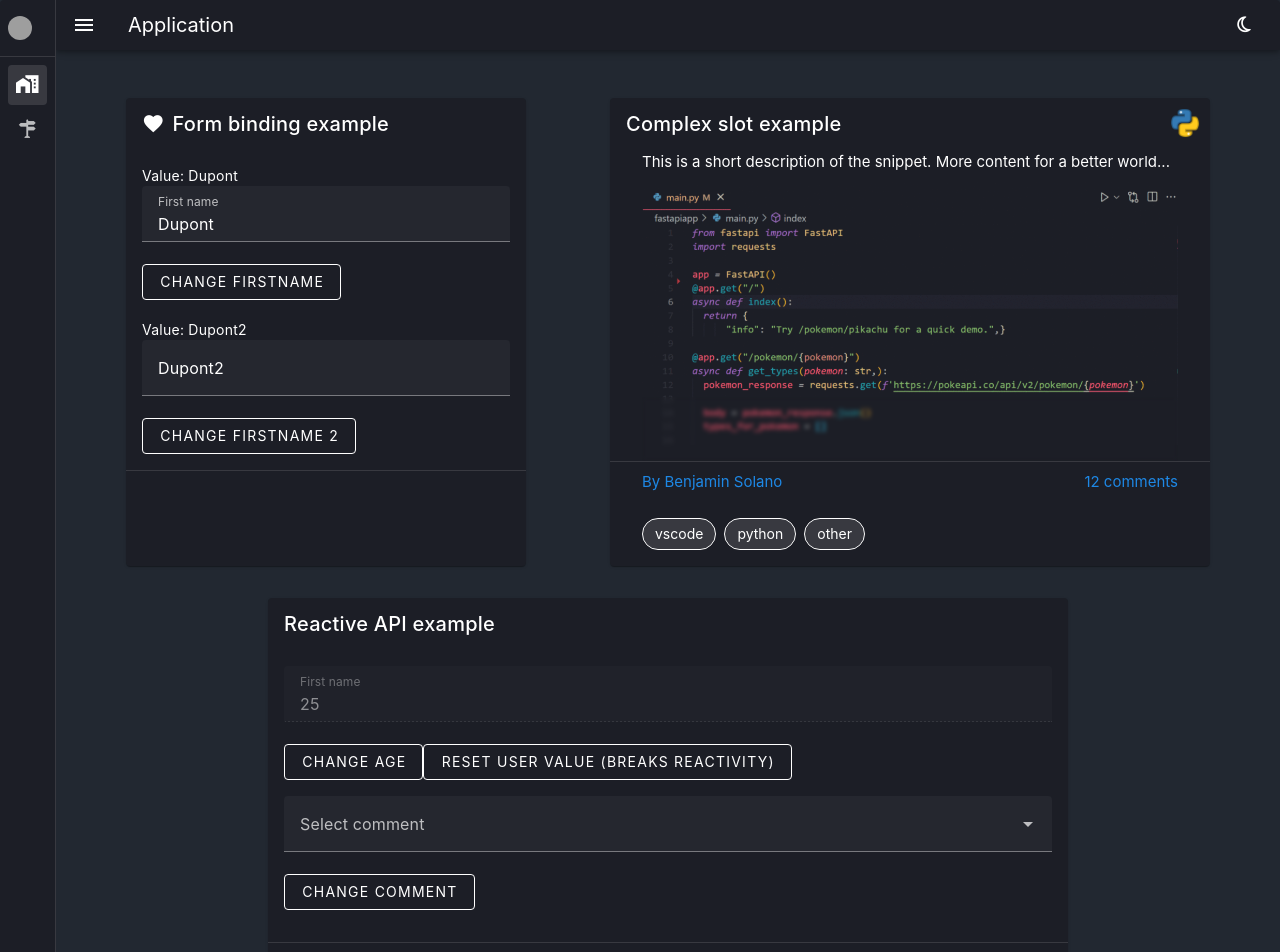
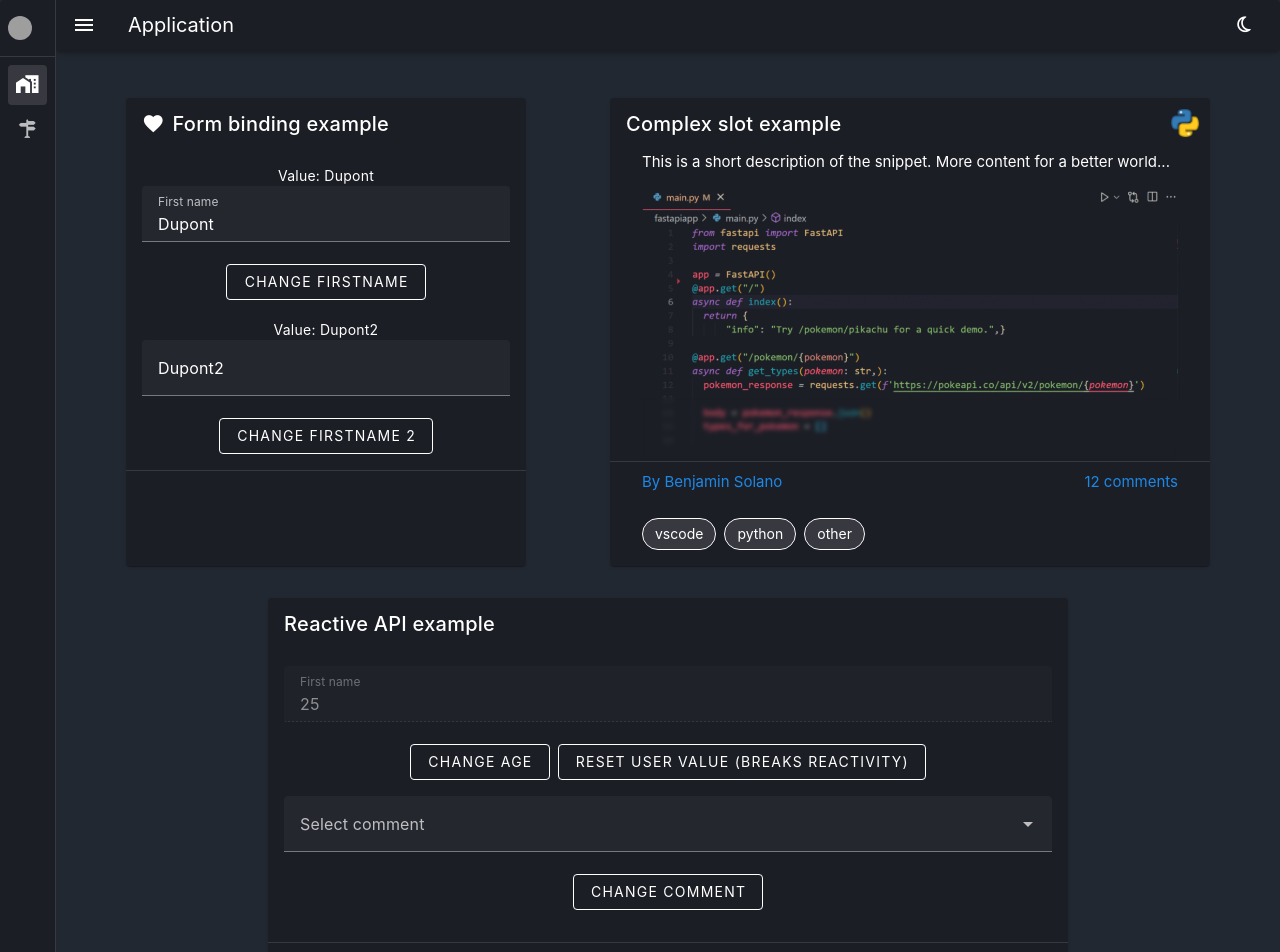
Before and after one commit to hourlier96/DemoVue3, a Vue app in the folder demo-vue3/: page / in a window 1280 px wide. Shown: the top 952 px of the page. Built offline with nearby package versions, Linux system fonts and the light colour scheme; grey boxes are pictures that could not be loaded.

Commit message:
Center update

```diff
--- a/demo-vue3/src/components/FormBinding.vue
+++ b/demo-vue3/src/components/FormBinding.vue
@@ -1,9 +1,8 @@
-
 <template>
-  <v-container>
+  <v-container class="text-center">
     <div>Value: {{ textField }}</div>
     <v-text-field v-model="textField" label="First name" />
-    <v-btn variant=outlined @click="changeFirstNameValue()"> Change firstname</v-btn>
+    <v-btn variant="outlined" @click="changeFirstNameValue()"> Change firstname</v-btn>
 
     <br />
     <br />
@@ -11,7 +10,7 @@
     <div>Value: {{ textField2 }}</div>
     <v-text-field v-bind:value="textField2" />
     <!-- v-on:input="textField2 = $event.target.value -->
-    <v-btn variant=outlined @click="changeFirstNameValue2()"> Change firstname 2</v-btn>
+    <v-btn variant="outlined" @click="changeFirstNameValue2()"> Change firstname 2</v-btn>
   </v-container>
 </template>
 
--- a/demo-vue3/src/components/Reactive.vue
+++ b/demo-vue3/src/components/Reactive.vue
@@ -1,16 +1,17 @@
-
 <template>
-  <v-container>
+  <v-container class="text-center">
     <v-text-field v-model="user.age" label="First name" disabled />
-    <v-btn variant=outlined @click="changeAge()" class="mb-4">
+    <v-btn variant="outlined" @click="changeAge()" class="mb-4 mr-2">
       <span> Change age</span>
     </v-btn>
-    <v-btn variant=outlined @click="badelyResetUser()" class="mb-4"> Reset user value (breaks reactivity)</v-btn>
+    <v-btn variant="outlined" @click="badelyResetUser()" class="mb-4">
+      Reset user value (breaks reactivity)</v-btn
+    >
     <v-select
       label="Select comment"
       :items="commentsArray.comments.map((comment) => comment.content)"
     />
-    <v-btn variant=outlined @click="changeComment()" class="mb-4"> Change comment</v-btn>
+    <v-btn variant="outlined" @click="changeComment()" class="mb-4"> Change comment</v-btn>
   </v-container>
 </template>
 
```
Also changed, not shown: 2 other files (tests, documents, lock files or other folders).
